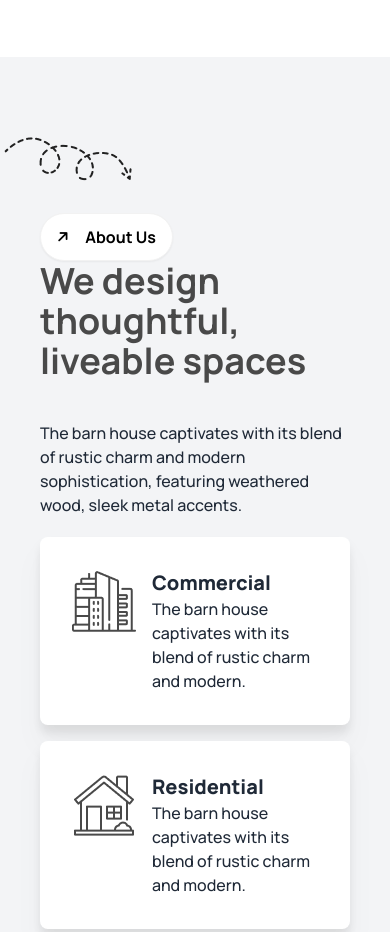
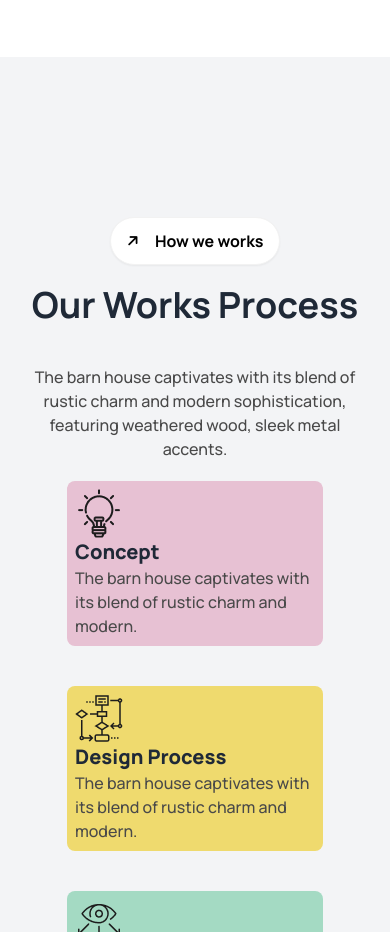
Before and after one commit to Sais-opu/Architectural-Farm-Rinterio, a plain HTML site: page index.html in a window 390 px wide. Shown: the part 1800-2732 px from the top of the page. Drawn offline with nearby package versions, Linux system fonts and the light colour scheme.

Commit message:
vector hidden

```diff
--- a/index.html
+++ b/index.html
@@ -130,7 +130,7 @@
         <!-- background -->
             <section class="bg-gray-100 py-20">
                 <!-- Thought space -->
-                <div class="px-1 lg:px-10 "><img src="assets/Vector.png" alt="">
+                <div class="px-1 lg:px-10 lg:block hidden "><img src="assets/Vector.png" alt="">
                     <div class="grid grid-cols-1 md:grid-cols-2 w-11/12 mx-auto px-5 lg:px-7">
                         <div class="py-8">
                             <button class="btn  bg-white rounded-full">
```
